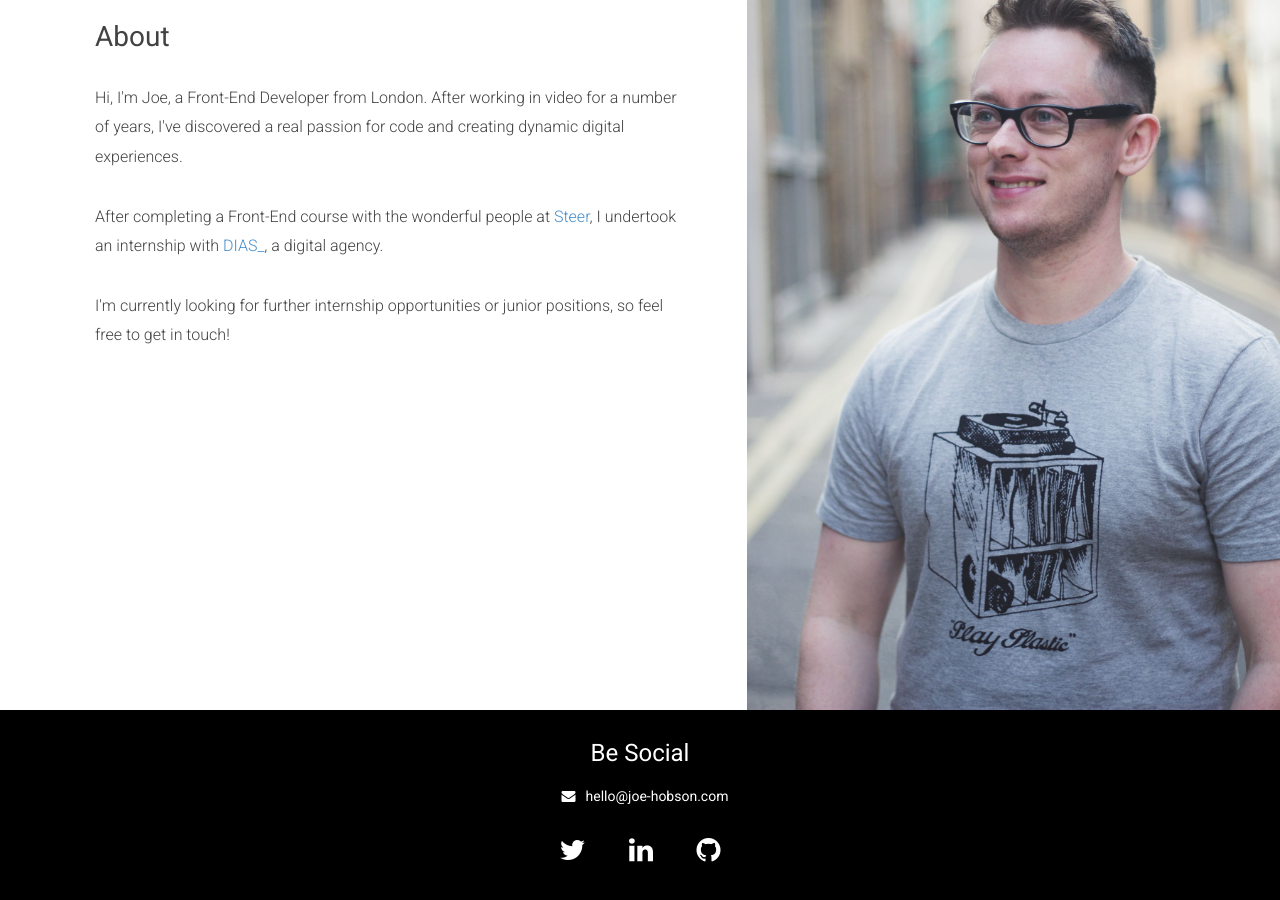
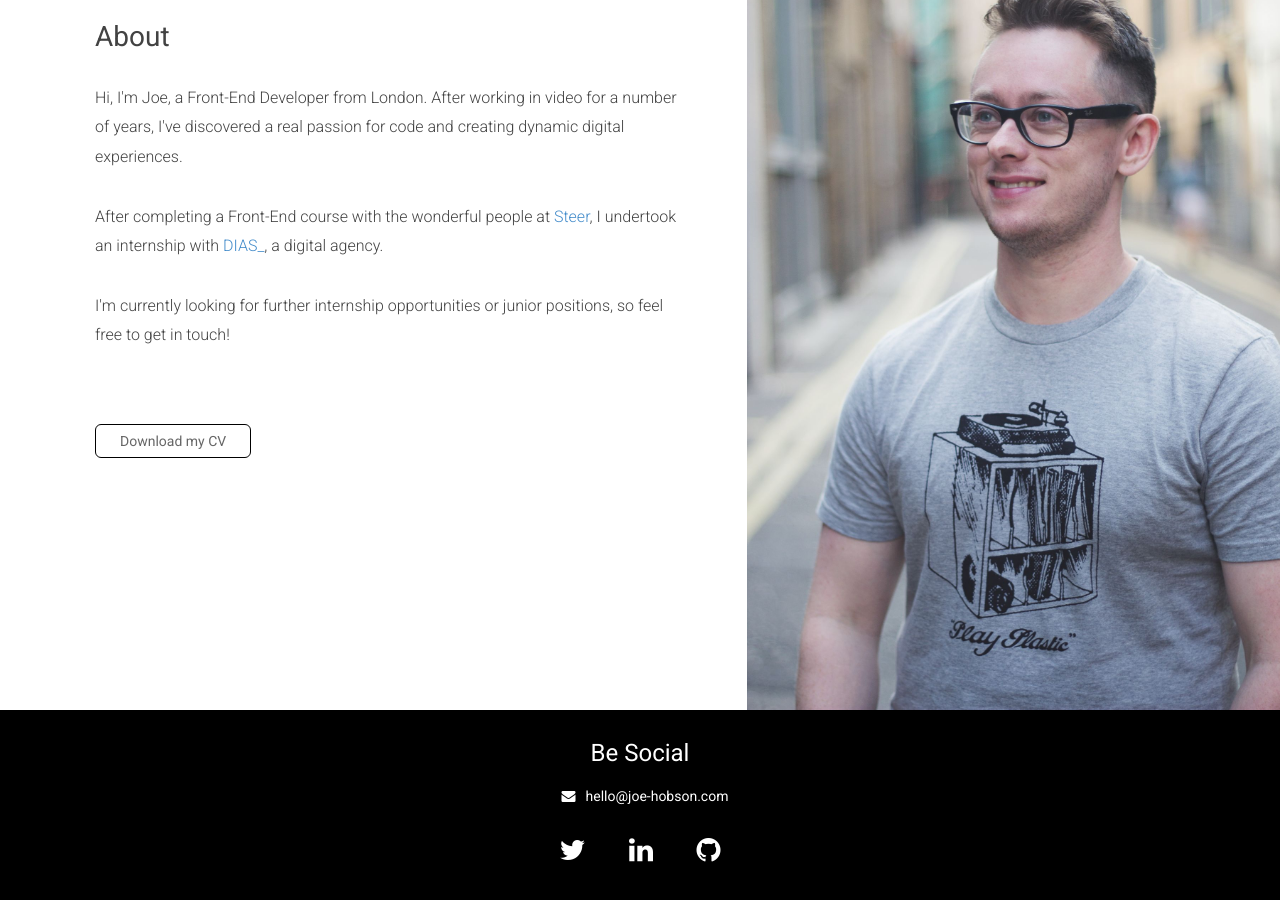
Before and after one commit to fant0mex/portfolio, a Jekyll site: the page built from 01-profile.md, in a window 1280 px wide and 900 px high, scrolled down 588 px. Built offline with Jekyll 4.4.1, drawn with Linux system fonts in a browser that asks for light colours; nearby versions of some CDN libraries.

Commit message:
Implements cv button

```diff
--- a/01-profile.md
+++ b/01-profile.md
@@ -16,7 +16,7 @@ permalink: /profile/
         <p>I'm currently looking for further internship opportunities or junior positions, so feel free to get in touch!</p>
       </div>
       <div class="cv">
-        <!-- <a href="#" target="_blank" class="btn">Download my CV</a> -->
+        <a href="" target="_blank" class="btn">Download my CV</a>
       </div>
     </div>
     <div class="col-md-5 special">
```
